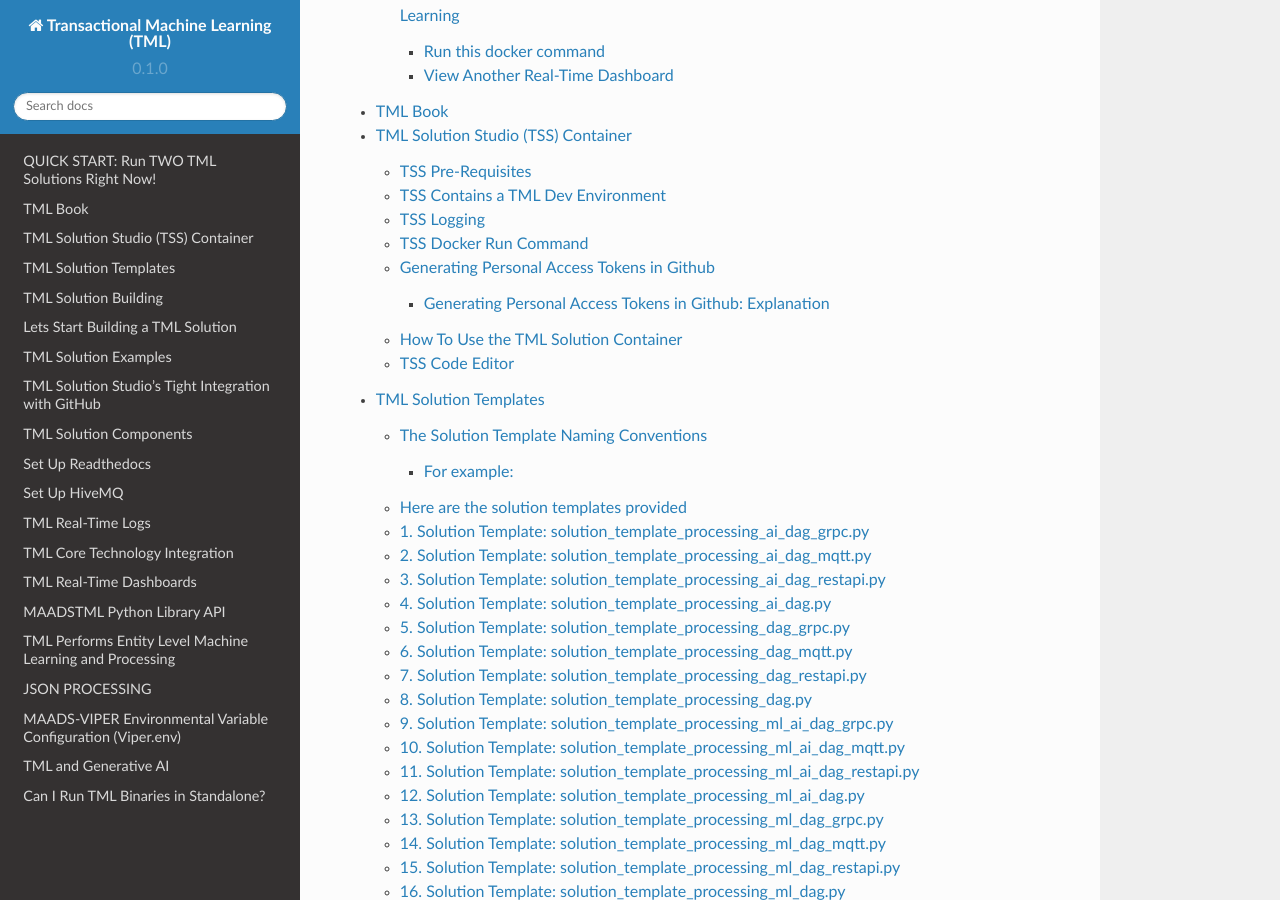
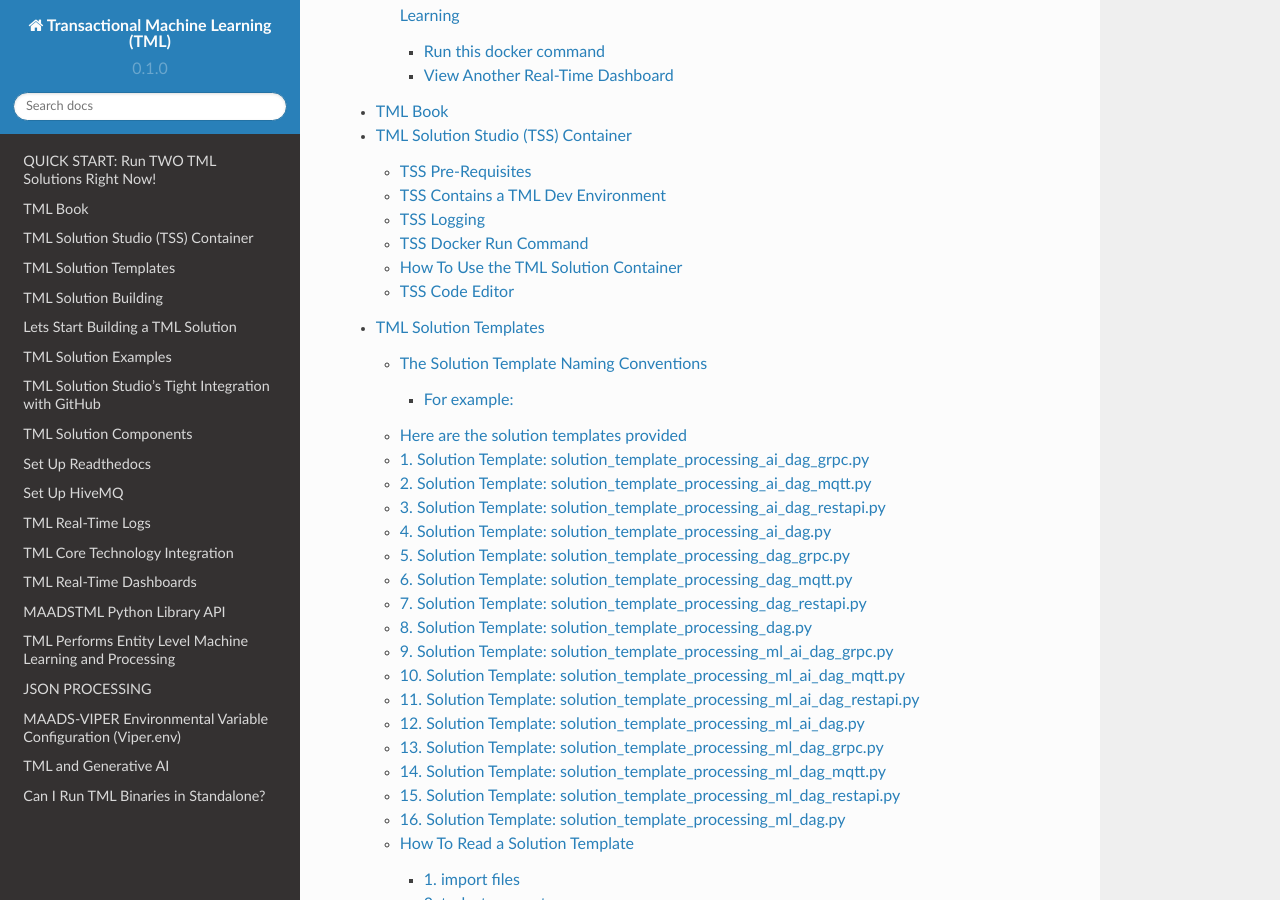
Before and after one commit to smaurice101/readthedocs, a Sphinx documentation site: the page built from docs/source/index.rst, in a window 1280 px wide and 900 px high, scrolled down 3055 px. Built offline with Sphinx 7.4.7 and the Read the Docs theme 2.0.0, drawn with Linux system fonts in a browser that asks for light colours; some of the changed lines change nothing that is shown.

Commit message:
Update docker.rst

```diff
--- a/docs/source/docker.rst
+++ b/docs/source/docker.rst
@@ -189,33 +189,6 @@
 
     of your solution dags.
 
-Generating Personal Access Tokens in Github
--------------------------
-
-.. figure:: tmlgit2.png
-
-Generating Personal Access Tokens in Github: Explanation
-^^^^^^^^^^^^^^^^^^^^^^^^^^^^^^^^^
-
-.. tip::
-   Follow these steps:
-
-      1. Log in to your Github account
-
-      2. In the Top-Right corner of your Github account click **Settings**
-
-      3. In the next screen, scroll all the way down and click **<> Developer settings**
-
-      4. Click **Personal access tokens**
-
-      5. Choose **Tokens (classic)**
-
-      6. Click **Generate new token** -  Your token should start with **ghp_**.
-
-         Give your Token Read/Write access.
-
-      7. Copy and paste token in **GITPASSWORD** docker run command: :ref:`TSS Docker Run Command`
-
 How To Use the TML Solution Container
 -------------------------
 
```
